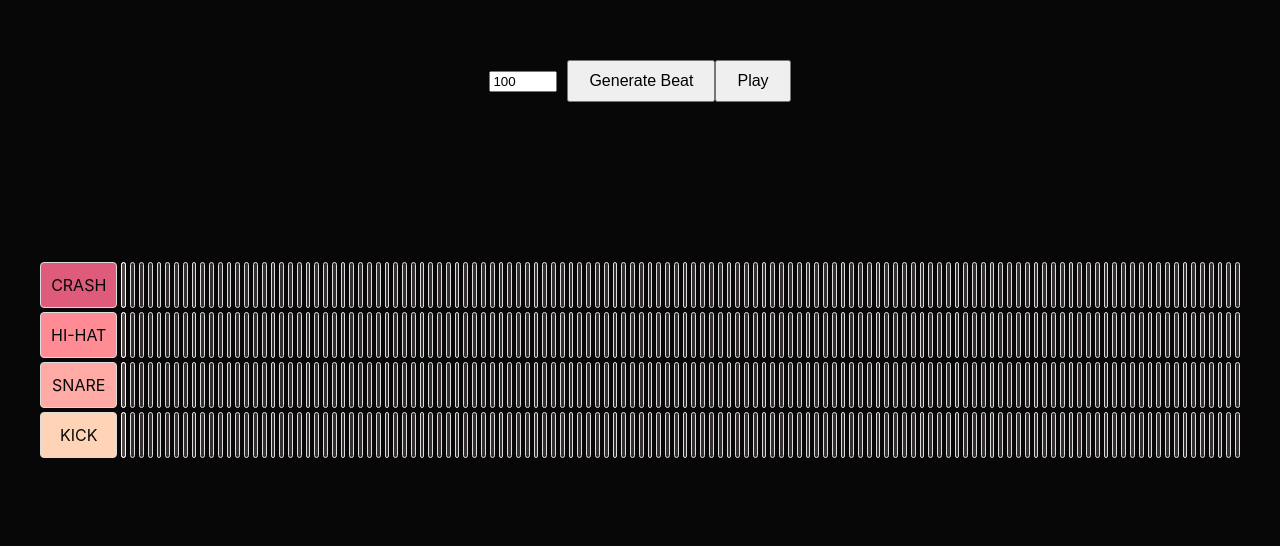
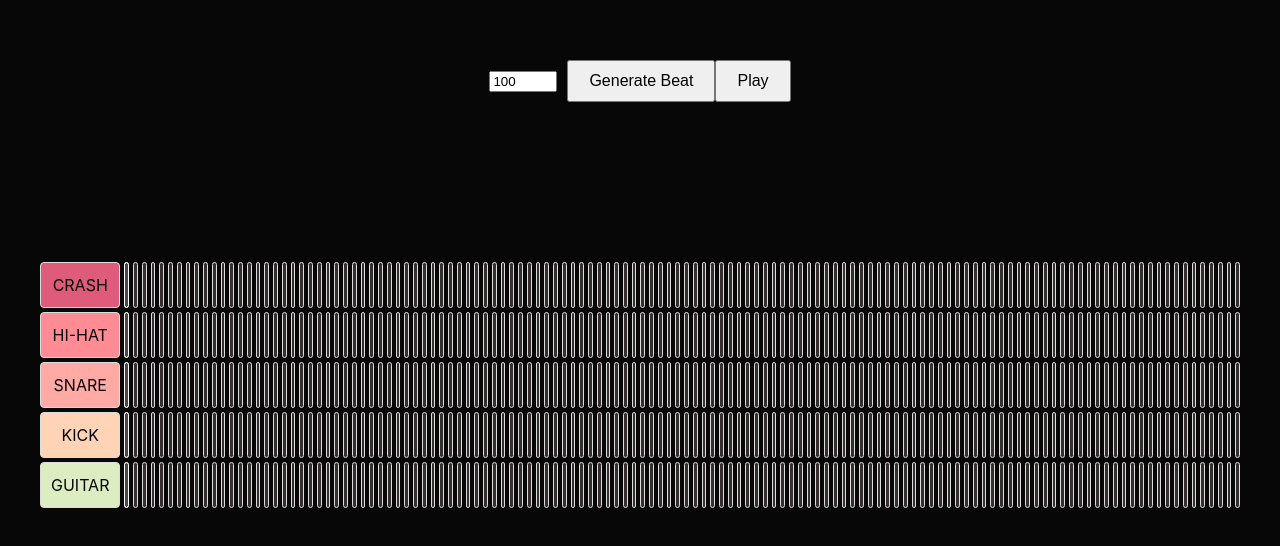
Before and after one commit to jaredami/djenterator, a React (Vite) app: page / in a window 1280 px wide. Shown: the top 546 px of the page. Built offline with nearby package versions, Linux system fonts and the light colour scheme.

Commit message:
Add guitar note instrument

```diff
--- a/src/App.tsx
+++ b/src/App.tsx
@@ -7,6 +7,7 @@ import crashClip from './sounds/crash.mp3';
 import hatOpenClip from './sounds/hat-open.mp3';
 import kickClip from './sounds/kick-metal.wav';
 import snareClip from './sounds/snare-metal.wav';
+import guitarClip from './sounds/guitar-note.mp3';
 
 interface Sounds {
   [key: string]: HTMLAudioElement;
@@ -17,11 +18,13 @@ type Instruments = {
   Snare: boolean[];
   'Hi-hat': boolean[];
   Crash: boolean[];
+  Guitar: boolean[];
 };
 
 type InstrumentPattern = {
   patterns: number[];
   always: number[];
+  match?: keyof Instruments;
 };
 
 const sectionLength = 32;
@@ -32,6 +35,7 @@ const instrumentPatterns: Record<keyof Instruments, InstrumentPattern> = {
   'Hi-hat': { patterns: [2, 3, 4], always: [] },
   Snare: { patterns: [2, 3, 4], always: [] },
   Kick: { patterns: [], always: [0] },
+  Guitar: { patterns: [], always: [], match: 'Kick' },
 };
 
 const App: React.FC = () => {
@@ -43,6 +47,7 @@ const App: React.FC = () => {
     'Hi-hat': Array(sectionLength * totalSections).fill(false),
     Snare: Array(sectionLength * totalSections).fill(false),
     Kick: Array(sectionLength * totalSections).fill(false),
+    Guitar: Array(sectionLength * totalSections).fill(false),
   });
 
   const sounds: Sounds = useMemo(
@@ -51,6 +56,7 @@ const App: React.FC = () => {
       'Hi-hat': new Audio(hatOpenClip),
       Snare: new Audio(snareClip),
       Kick: new Audio(kickClip),
+      Guitar: new Audio(guitarClip),
     }),
     [],
   );
@@ -90,6 +96,7 @@ const App: React.FC = () => {
       'Hi-hat': Array(sectionLength).fill(false),
       Snare: Array(sectionLength).fill(false),
       Kick: Array(sectionLength).fill(false),
+      Guitar: Array(sectionLength).fill(false),
     };
 
     for (const [instrument, { patterns, always }] of Object.entries(
@@ -97,6 +104,13 @@ const App: React.FC = () => {
     )) {
       // Get the instrument name as a key of the Instruments type
       const instrumentName = instrument as keyof Instruments;
+
+      // If there is a match property, copy the beats from that instrument
+      const match = instrumentPatterns[instrumentName].match;
+      if (match) {
+        instruments[instrumentName] = instruments[match];
+        continue;
+      }
 
       // Activate the beats that should always be active for this instrument
       for (const i of always) {
@@ -134,6 +148,7 @@ const App: React.FC = () => {
       'Hi-hat': [],
       Snare: [],
       Kick: [],
+      Guitar: [],
     };
 
     for (let i = 0; i < 4; i++) {
```
Also changed, not shown: 1 other file (tests, documents, lock files or other folders).
